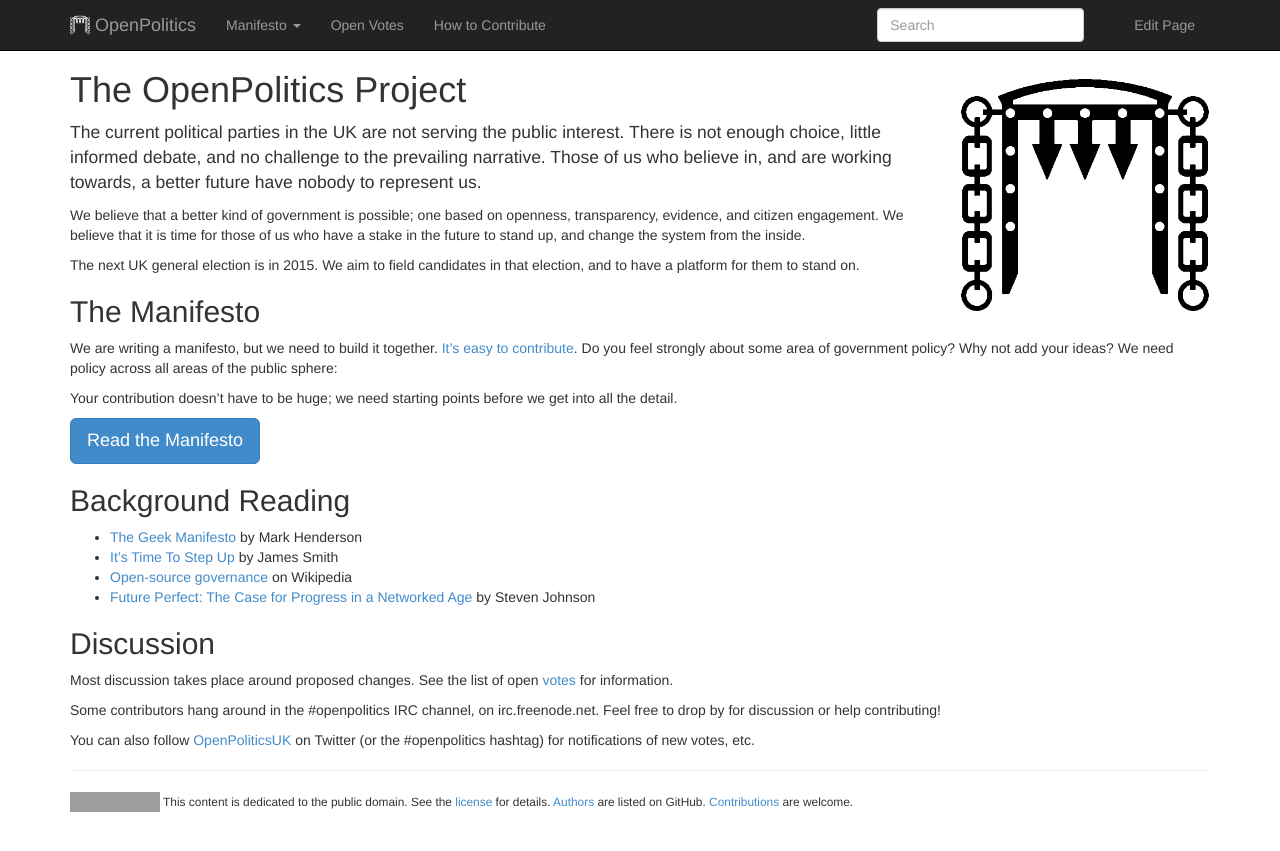
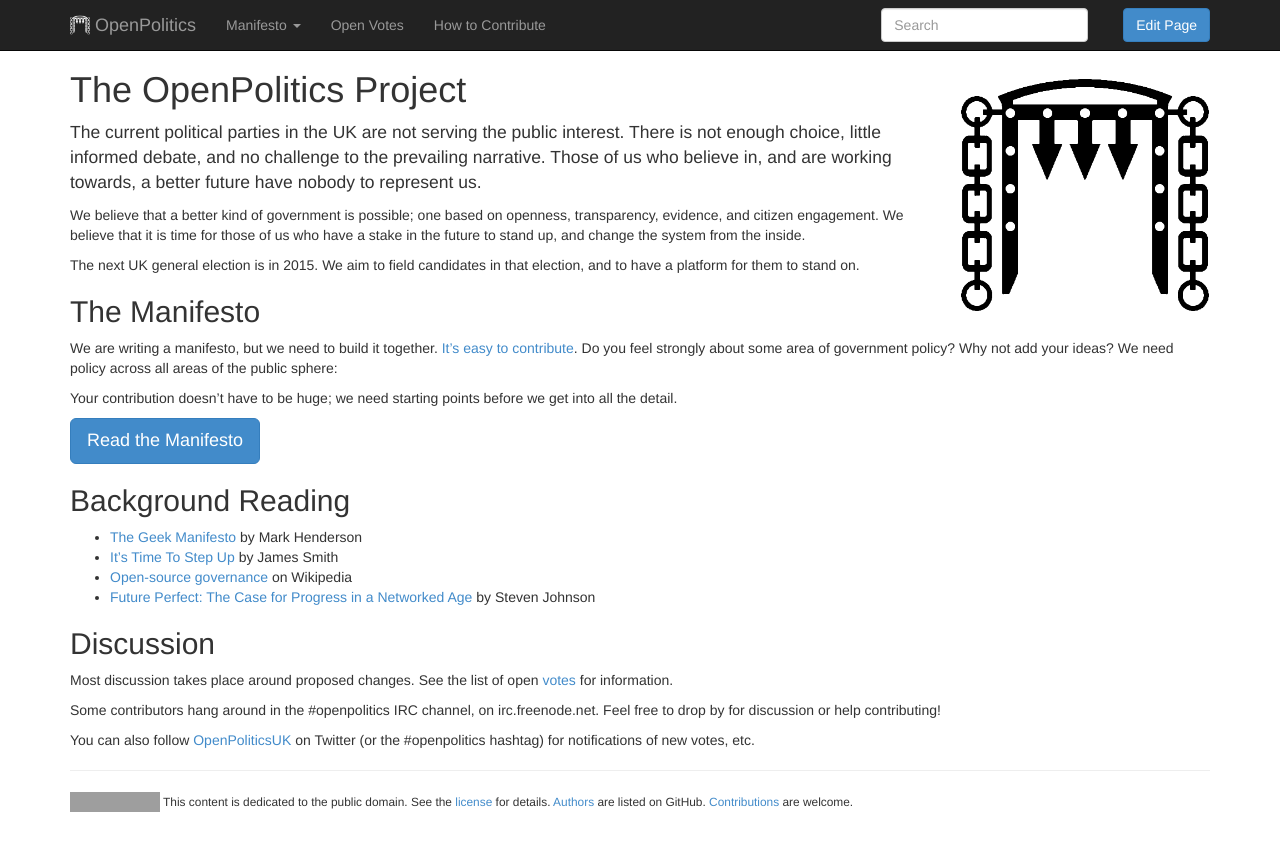
Before and after one commit to openpolitics/manifesto, a Jekyll site: the page built from index.md, in a window 1280 px wide. Shown: the top 851 px of the page. Built offline with Jekyll 4.4.1, drawn with Linux system fonts in a browser that asks for light colours; grey boxes are pictures that could not be loaded.

Commit message:
Make edit button more obvious

```diff
--- a/_layouts/page.html
+++ b/_layouts/page.html
@@ -42,9 +42,7 @@
           <li><a href="http://votebot.openpolitics.org.uk">Open Votes</a></li>
           <li><a href="{{site.baseurl}}contributing.html">How to Contribute</a></li>
         </ul>
-        <ul class="nav navbar-nav pull-right">
-          <li><a href="http://prose.io/#openpolitics/manifesto/edit/gh-pages/{{page.path}}">Edit Page</a></li>
-        </ul>
+        <a href="http://prose.io/#openpolitics/manifesto/edit/gh-pages/{{page.path}}" class='btn btn-primary navbar-btn pull-right'>Edit Page</a>
         <form class="navbar-form navbar-right" role="search" action='/manifesto/search.html' method='get' style='margin-right: 20px'>
           <div class="form-group">
             <input type="text" class="form-control" name='query' placeholder="Search">
```
